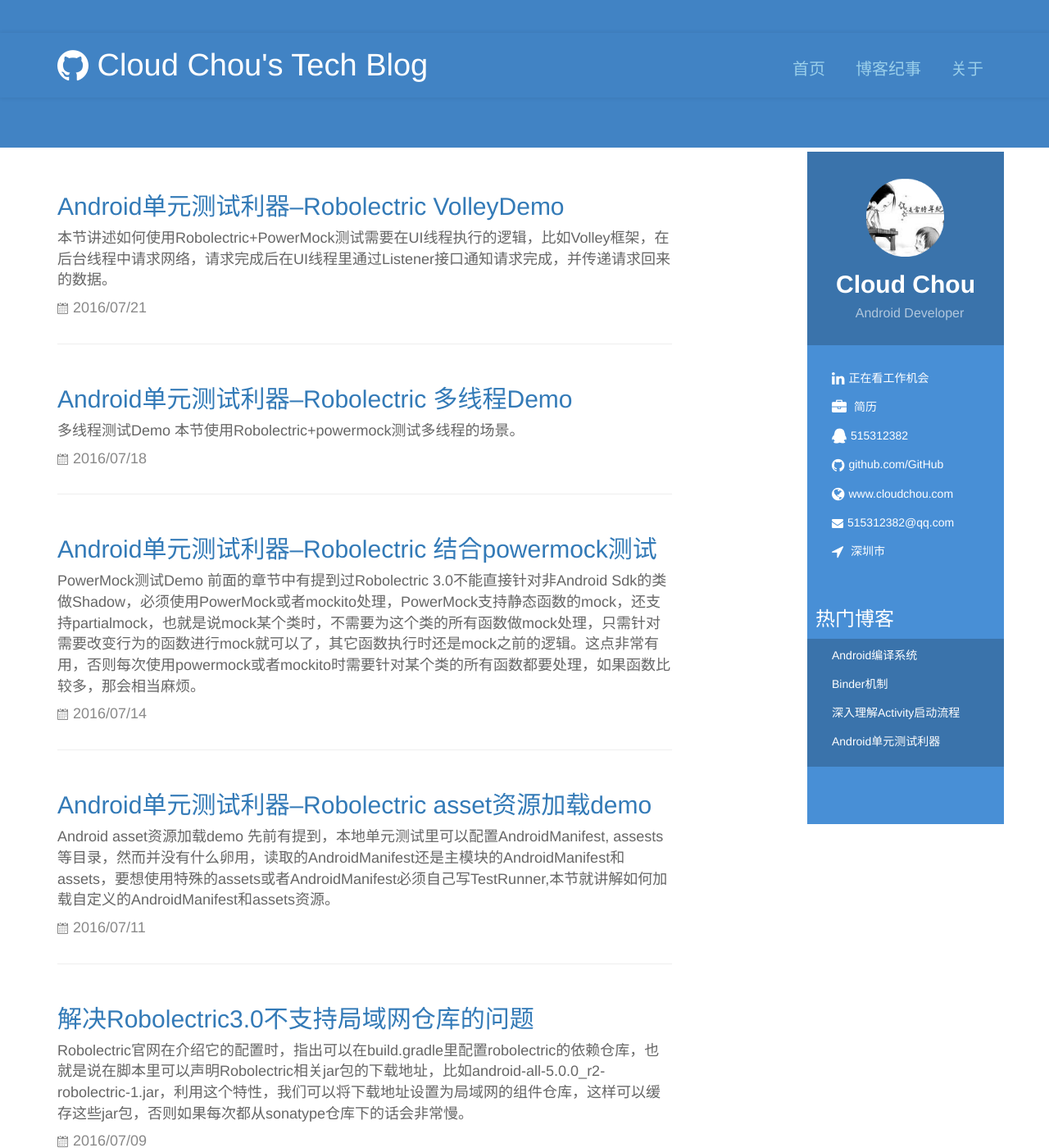
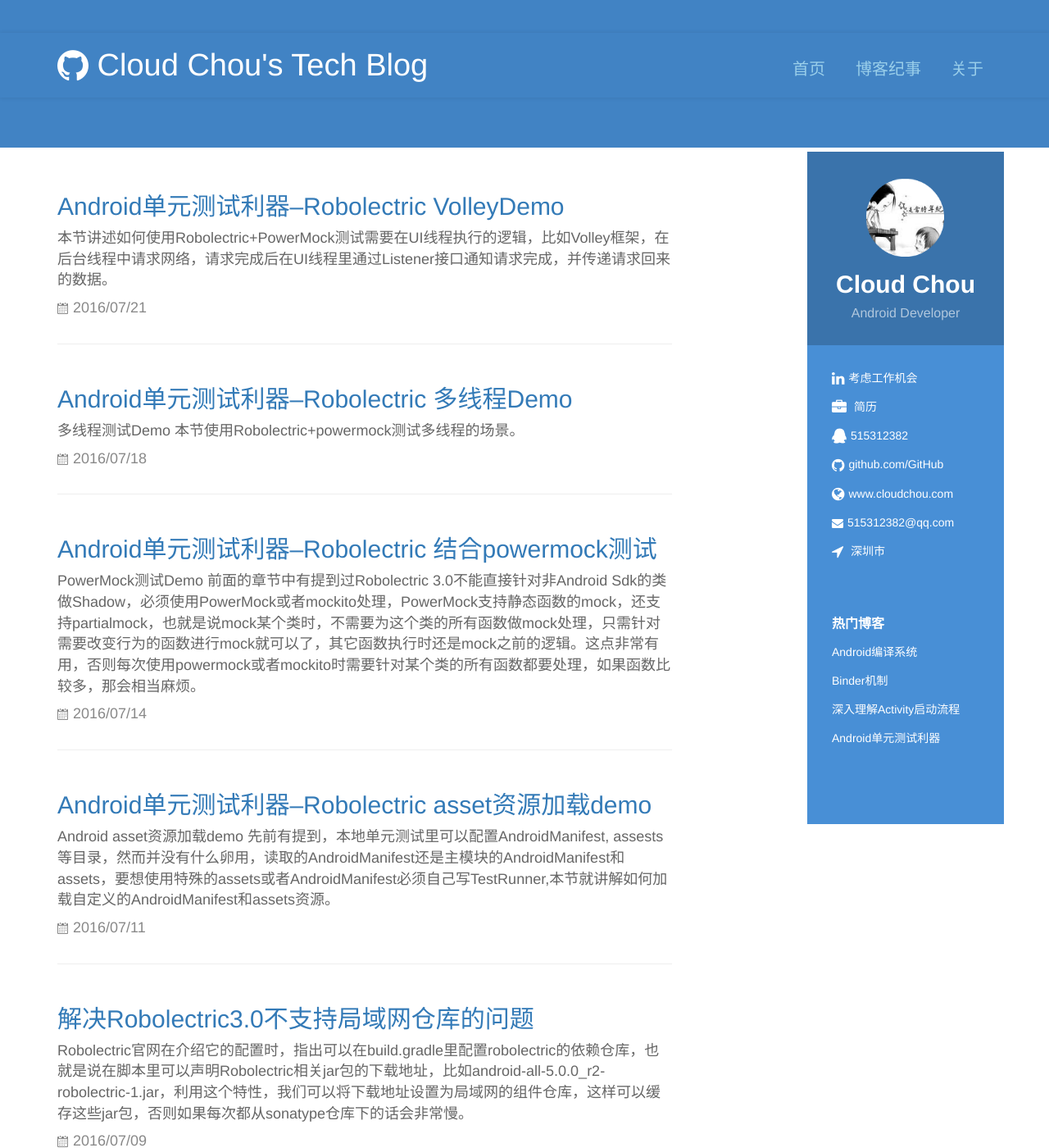
Before and after one commit to cloudchou/cloudchou.github.io, a Jekyll site: the page built from index.html, in a window 1280 px wide and 1400 px high. Shown: the whole window at 82% size. Built offline with Jekyll 4.4.1, drawn with Linux system fonts in a browser that asks for light colours; the list of posts is cut into pages by our own code.

Commit message:
统一首页样式

```diff
--- a/_includes/about-sidebar-cv.html
+++ b/_includes/about-sidebar-cv.html
@@ -5,7 +5,7 @@
         <h3 class="tagline">{% if site.tagline %}{{site.tagline}}{% else %}Android Developer{% endif %}</h3>
     </div>
     <div class="job-container container-block">
-        <h2 class="container-block-title">期望职位:</h2>
+        <h2 class="container-block-title">期望职位</h2>
         <ul class="list-unstyled">
             <li>Android架构师</li>
             <li>Android高级工程师</li>
--- a/_includes/sidebar-cv.html
+++ b/_includes/sidebar-cv.html
@@ -1,64 +1,43 @@
 <!-- Use icons from fontawesome when you are adding new item in the contact list  -->
-
-
 <div class="sidebar-wrapper">
     <div class="profile-container">
         <img class="profile" src="{{site.baseurl}}/assets/images/{% if site.pic %}{{ site.pic }}{% else %}profile1.png{% endif %}" alt="profile picture" />
         <h1 class="name">{% if site.name %}{{site.name}}{% else %}Alan Doe{% endif %}</h1>
         <h3 class="tagline">{% if site.tagline %}{{site.tagline}}{% else %}Android Developer{% endif %}</h3>
-            </div><!--//profile-container-->
-
+    </div>
+    <!--//profile-container-->
     <div class="contact-container container-block">
         <ul class="list-unstyled contact-list">
-
-                    <li ><i class="fa fa-linkedin" aria-hidden="true"></i>正在看工作机会</li>
-
-                    <li ><i class="fa fa-briefcase" aria-hidden="true"></i> <a href="/about">简历</a></li>
-
+            <li><i class="fa fa-linkedin" aria-hidden="true"></i>考虑工作机会</li>
+            <li><i class="fa fa-briefcase" aria-hidden="true"></i> <a href="/about">简历</a></li>
             {% if site.qq %}
             <li class="qq"><i class="fa fa-qq"></i><a href="tencent://message/?uin={{site.qq}}&Site=cloudchou.com&Menu=yes" target="_blank">{{site.qq}}</a></li>
             {% else %}
             <li class="qq"><i class="fa fa-qq"></i><a href="tencent://message/?uin=515312382&Site=cloudchou.com&Menu=yes" target="_blank">515312382</a></li>
-                    {% endif %}
-
-                    {% if site.github %}
+            {% endif %} {% if site.github %}
             <li class="github"><i class="fa fa-github"></i><a href="http://github.com/{{site.github}}" target="_blank">github.com/{{site.github}}</a></li>
             {% else %}
             <li class="github"><i class="fa fa-github"></i><a href="http://github.com/sharu725" target="_blank">github.com/sharu725</a></li>
-                    {% endif %}
-
-                    {% if site.website %}
+            {% endif %} {% if site.website %}
             <li class="website"><i class="fa fa-globe"></i><a href="http://{{site.website}}" target="_blank">{{site.website}}</a></li>
             {% else %}
             <li class="website"><i class="fa fa-globe"></i><a href="http://blog.webjeda.com" target="_blank">blog.webjeda.com</a></li>
-                    {% endif %}
-
-                    {% if site.email %}
+            {% endif %} {% if site.email %}
             <li class="email"><i class="fa fa-envelope"></i><a href="mailto: {{site.email}}">{{site.email}}</a></li>
             {% else %}
             <li class="email"><i class="fa fa-envelope"></i><a href="mailto:alan.doe@website.com">alan.doe@website.com</a></li>
             {% endif %}
-
             <li class="location"><i class="fa fa-location-arrow"></i> {{ site.location }}</li>
-
-
         </ul>
-
-            </div><!--//contact-container-->
-
-
-            <h3>热门博客</h3>
-            <div class="blog-list-container">
-
-            <ul class="list-unstyled contact-list">
-
-                <li > <a href="/android/post-276.html">Android编译系统</a></li>
-                <li > <a href="/android/post-596.html">Binder机制</a></li>
-                <li > <a href="/android/post-788.html">深入理解Activity启动流程</a></li>
-                <li > <a href="/android/post-925.html">Android单元测试利器</a></li>
+    </div>
+    <div class="blog-list-container container-block">
+        <h2 class="container-block-title">热门博客</h2>
+        <ul class="list-unstyled">
+            <li> <a href="/android/post-276.html">Android编译系统</a></li>
+            <li> <a href="/android/post-596.html">Binder机制</a></li>
+            <li> <a href="/android/post-788.html">深入理解Activity启动流程</a></li>
+            <li> <a href="/android/post-925.html">Android单元测试利器</a></li>
         </ul>
-
-            </div> <!-- 博客列表 -->
-
-
-        </div><!--//sidebar-wrapper-->
+    </div>
+</div>
+<!--//sidebar-wrapper-->
--- a/assets/css/sidebar-cv.css
+++ b/assets/css/sidebar-cv.css
@@ -63,16 +63,6 @@
 }
 
 
-.sidebar-wrapper h3{
-  padding: 0px 0px 0px 10px;
-}
-
-.sidebar-wrapper .blog-list-container{
-  background: rgba(0, 0, 0, 0.2);
-  color: #fff;
-  padding: 10px 10px 11px 30px;
-}
-
 .sidebar-wrapper .degree {
   font-size: 14px;
   margin-top: 0;
```
Lines whose indentation alone changed are shown as unchanged.
